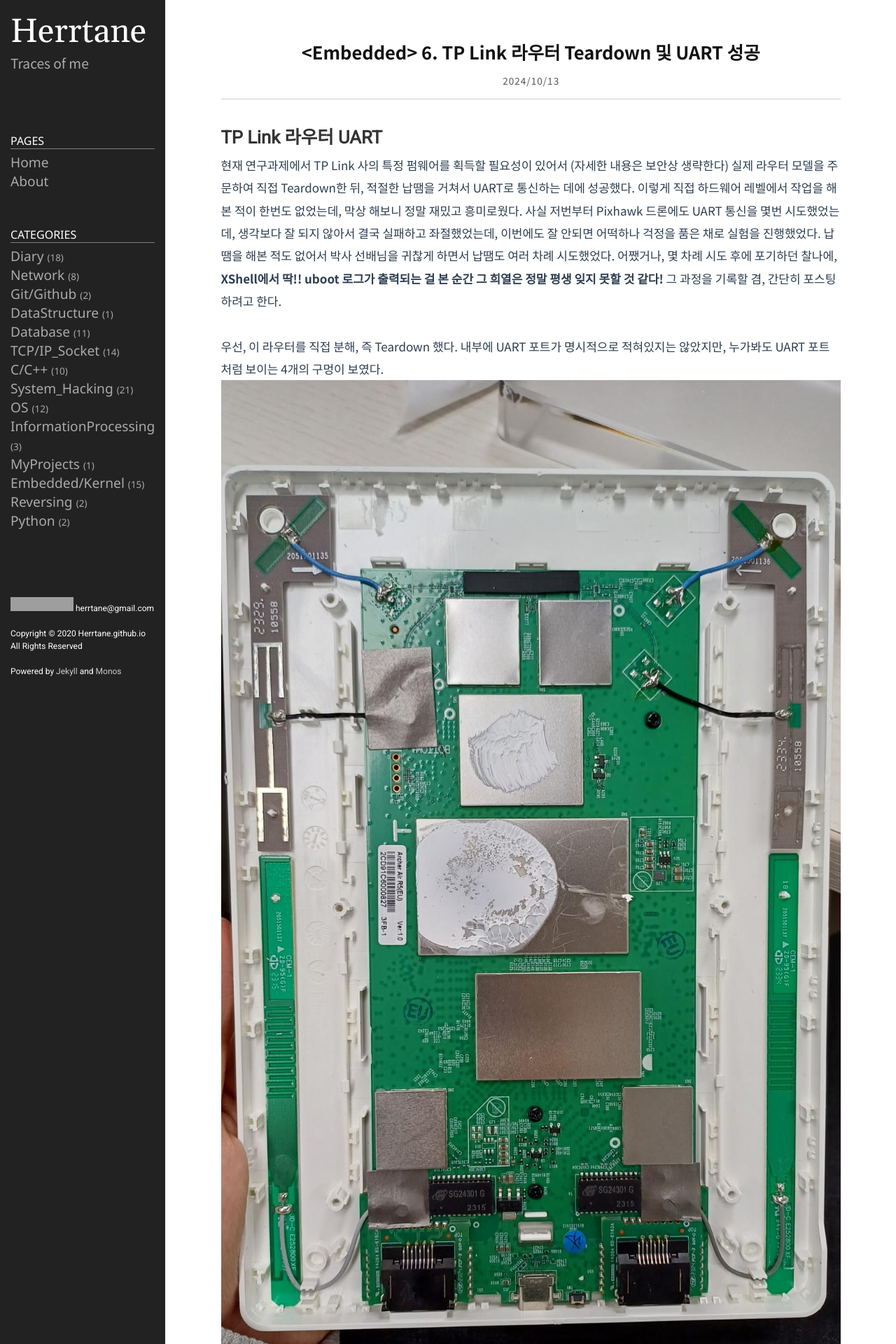
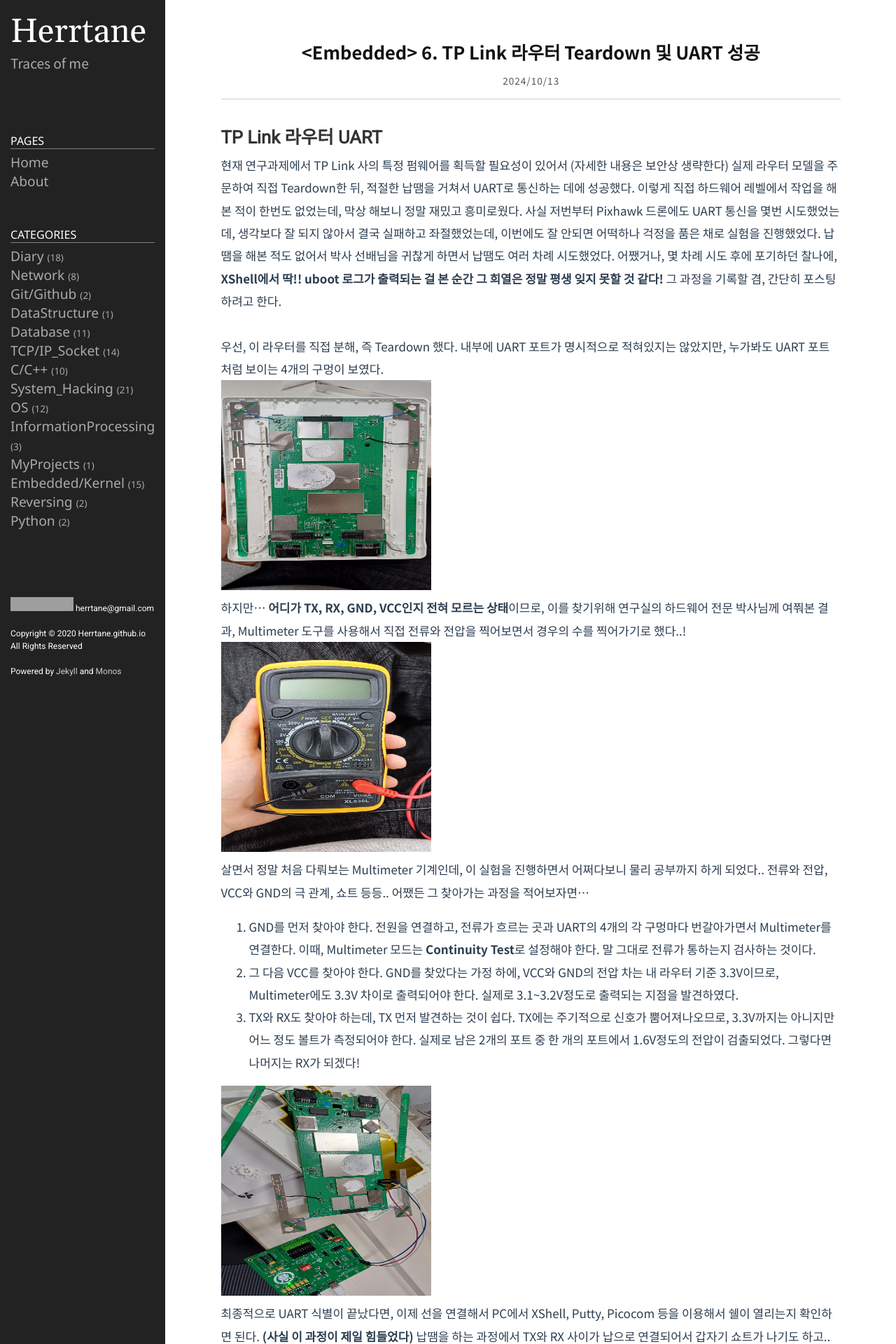
Before and after one commit to Herrtane/Herrtane.github.io, a Jekyll site: the page built from _posts/Firmware/2024-10-14-embedded-routeruart.markdown, in a window 1280 px wide. Shown: the top 1920 px of the page at 70% size. Built offline with Jekyll 4.4.1, drawn with Linux system fonts in a browser that asks for light colours; comment, search, counter and statistics services are not loaded; grey boxes are pictures that could not be loaded.

Commit message:
Resize images

```diff
--- a/_posts/Firmware/2024-10-14-embedded-routeruart.markdown
+++ b/_posts/Firmware/2024-10-14-embedded-routeruart.markdown
@@ -14,11 +14,11 @@ comments: true
 
 우선, 이 라우터를 직접 분해, 즉 Teardown 했다. 내부에 UART 포트가 명시적으로 적혀있지는 않았지만, 누가봐도 UART 포트처럼 보이는 4개의 구멍이 보였다.
 
-![uart1]({{site.url}}/img/uart1.jpg)
+![uart1]({{site.url}}/img/uart1.jpg){: width="300" height="300"}
 
 하지만... **어디가 TX, RX, GND, VCC인지 전혀 모르는 상태**이므로, 이를 찾기위해 연구실의 하드웨어 전문 박사님께 여쭤본 결과, Multimeter 도구를 사용해서 직접 전류와 전압을 찍어보면서 경우의 수를 찍어가기로 했다..!
 
-![uart2]({{site.url}}/img/uart2.jpg)
+![uart2]({{site.url}}/img/uart2.jpg){: width="300" height="300"}
 
 살면서 정말 처음 다뤄보는 Multimeter 기계인데, 이 실험을 진행하면서 어쩌다보니 물리 공부까지 하게 되었다.. 전류와 전압, VCC와 GND의 극 관계, 쇼트 등등.. 어쨌든 그 찾아가는 과정을 적어보자면...
 
@@ -26,7 +26,7 @@ comments: true
 2. 그 다음 VCC를 찾아야 한다. GND를 찾았다는 가정 하에, VCC와 GND의 전압 차는 내 라우터 기준 3.3V이므로, Multimeter에도 3.3V 차이로 출력되어야 한다. 실제로 3.1~3.2V정도로 출력되는 지점을 발견하였다.
 3. TX와 RX도 찾아야 하는데, TX 먼저 발견하는 것이 쉽다. TX에는 주기적으로 신호가 뿜어져나오므로, 3.3V까지는 아니지만 어느 정도 볼트가 측정되어야 한다. 실제로 남은 2개의 포트 중 한 개의 포트에서 1.6V정도의 전압이 검출되었다. 그렇다면 나머지는 RX가 되겠다!
 
-![uart3]({{site.url}}/img/uart3.jpg)
+![uart3]({{site.url}}/img/uart3.jpg){: width="300" height="300"}
 
 최종적으로 UART 식별이 끝났다면, 이제 선을 연결해서 PC에서 XShell, Putty, Picocom 등을 이용해서 쉘이 열리는지 확인하면 된다. **(사실 이 과정이 제일 힘들었다)** 납땜을 하는 과정에서 TX와 RX 사이가 납으로 연결되어서 갑자기 쇼트가 나기도 하고.. Baudrate를 찾기 위해 이것 저것 돌려가며 찾아야 하는 등.. 좌절하려고 하던 찰나에 딱! 기적적으로 PC의 XShell에서 정상적으로 부팅 로그가 보였다.
 
```
